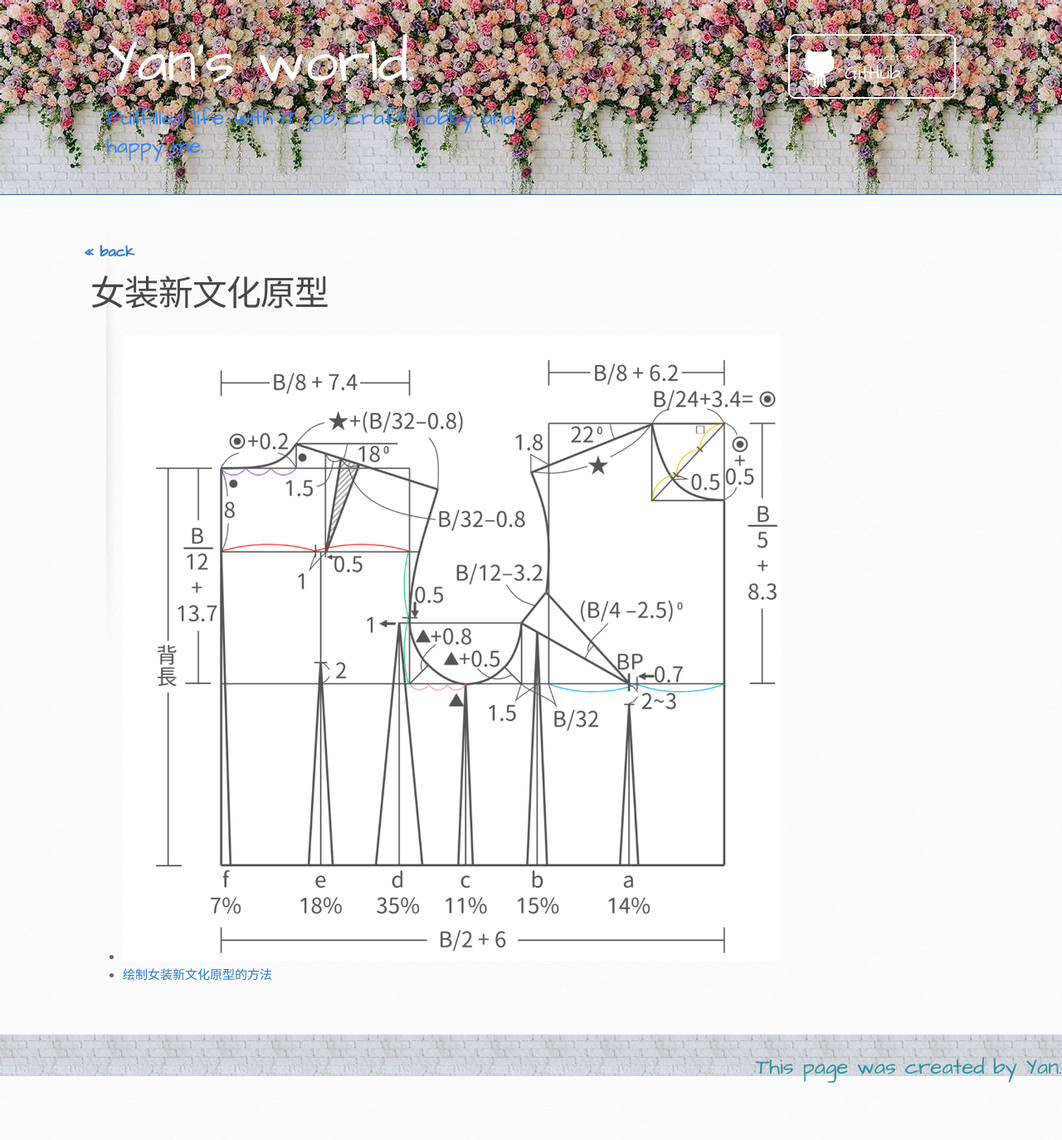
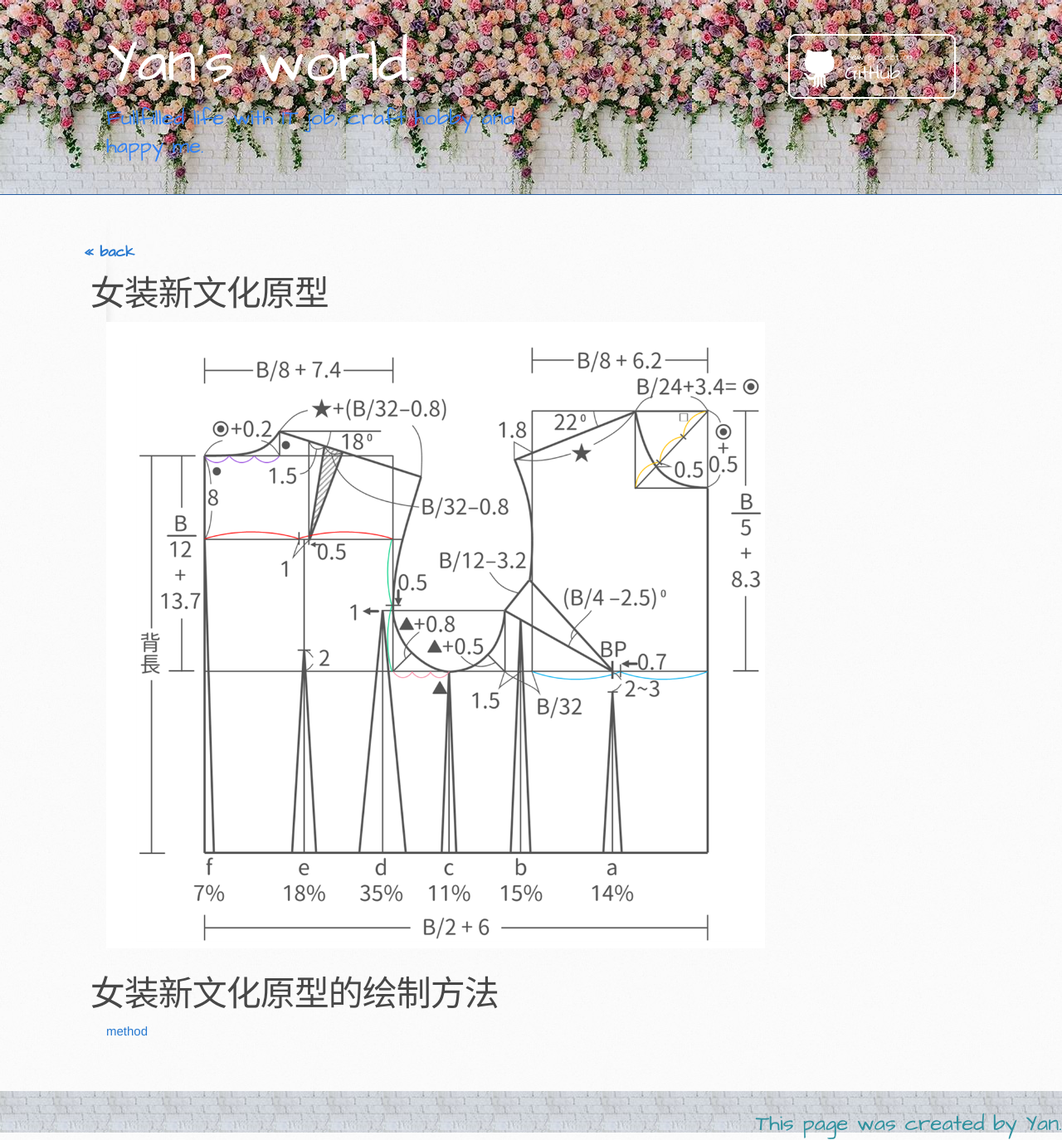
Before and after one commit to itcraftme/itcraftme, a Jekyll site: the page built from docs/craft/tailor.md, in a window 1280 px wide. Shown: the whole page at 83% size. Built offline with Jekyll 4.4.1, drawn with Linux system fonts in a browser that asks for light colours; our own code applies the rules of GitHub Pages for plain Markdown files; before the commit the page ends 1306 px from its top, so only the background shows below that.

Commit message:
correct photo format

```diff
--- a/docs/craft/tailor.md
+++ b/docs/craft/tailor.md
@@ -1,4 +1,6 @@
 ###  [<< back](./index.md)
 # 女装新文化原型
-- ![女装新文化原型](./images/tailorfemaletop.png)
-- [绘制女装新文化原型的方法](https://www.zhihu.com/tardis/zm/art/188759932?source_id=1003)
+![pattern](./images/tailorfemaletop.png)
+
+# 女装新文化原型的绘制方法
+[method](https://www.zhihu.com/tardis/zm/art/188759932?source_id=1003)
```
